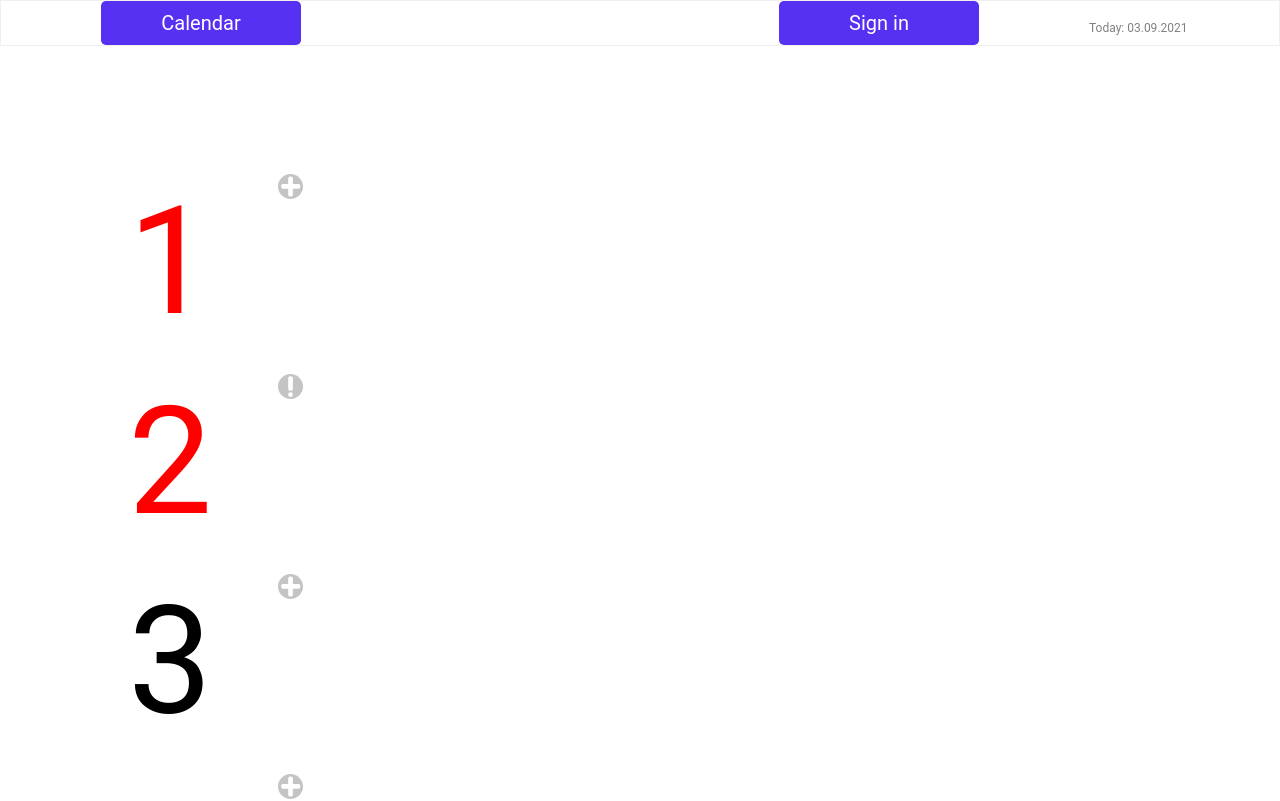
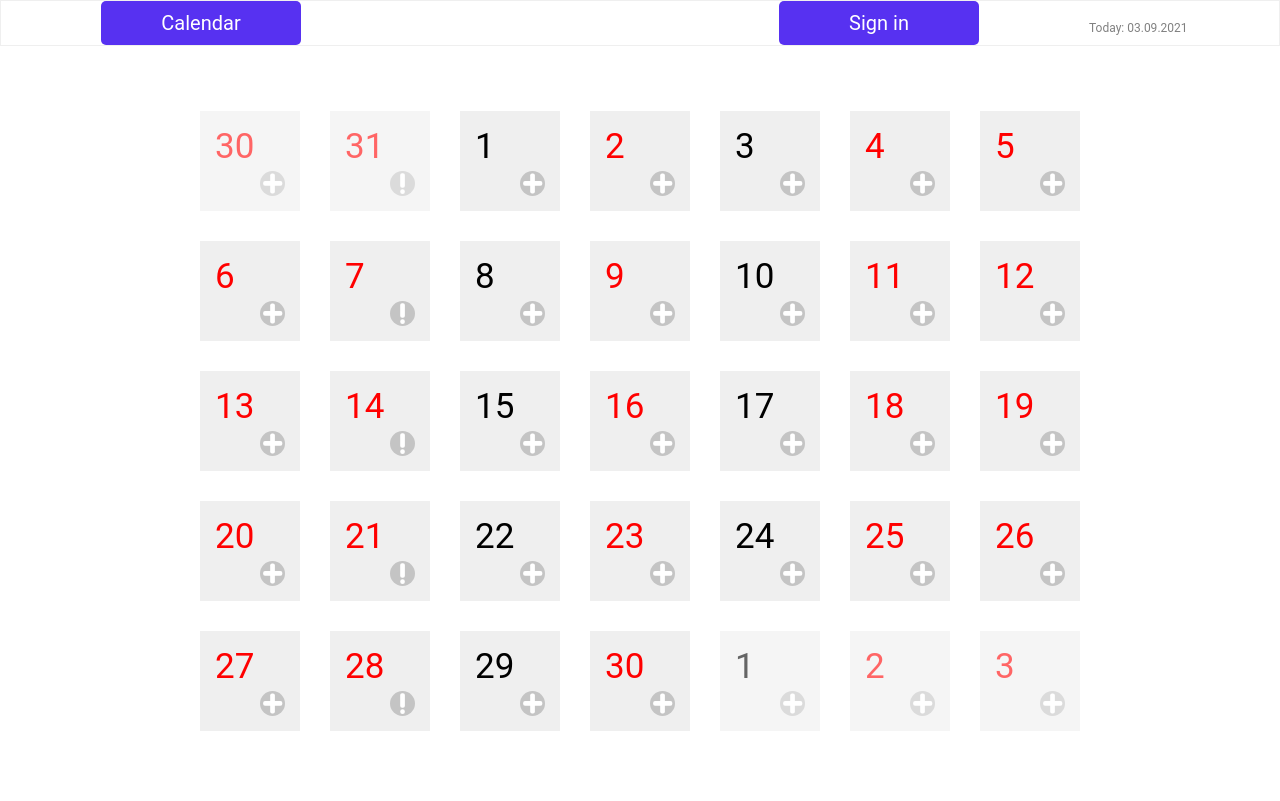
Before and after one commit to Kukonen/calendar, a React (Create React App) app in the folder client/: page / in a window 1280 px wide. Shown: the top 801 px of the page. Built offline with nearby package versions, Linux system fonts and the light colour scheme.

Commit message:
days styled

```diff
--- a/client/src/Components/App/App.jsx
+++ b/client/src/Components/App/App.jsx
@@ -6,22 +6,49 @@ const App = () => {
 
     const weeks = [
         [
-            {number: 1, free: true, activity: false},
-            {number: 2, free: true, activity: true},
-            {number: 3, free: false, activity: false},
-            {number: 4, free: true, activity: false},
-            {number: 5, free: false, activity: false},
-            {number: 6, free: true, activity: false},
-            {number: 7, free: true, activity: false},
+            {number: 30, free: true, activity: false, sameMonth: false},
+            {number: 31, free: true, activity: true, sameMonth: false},
+            {number: 1, free: false, activity: false, sameMonth: true},
+            {number: 2, free: true, activity: false, sameMonth: true},
+            {number: 3, free: false, activity: false, sameMonth: true},
+            {number: 4, free: true, activity: false, sameMonth: true},
+            {number: 5, free: true, activity: false, sameMonth: true},
         ],
         [
-            {number: 8, free: true, activity: false},
-            {number: 9, free: true, activity: true},
-            {number: 10, free: false, activity: false},
-            {number: 11, free: true, activity: false},
-            {number: 12, free: false, activity: false},
-            {number: 13, free: true, activity: false},
-            {number: 14, free: true, activity: false},
+            {number: 6, free: true, activity: false, sameMonth: true},
+            {number: 7, free: true, activity: true, sameMonth: true},
+            {number: 8, free: false, activity: false, sameMonth: true},
+            {number: 9, free: true, activity: false, sameMonth: true},
+            {number: 10, free: false, activity: false, sameMonth: true},
+            {number: 11, free: true, activity: false, sameMonth: true},
+            {number: 12, free: true, activity: false, sameMonth: true},
+        ],
+        [
+            {number: 13, free: true, activity: false, sameMonth: true},
+            {number: 14, free: true, activity: true, sameMonth: true},
+            {number: 15, free: false, activity: false, sameMonth: true},
+            {number: 16, free: true, activity: false, sameMonth: true},
+            {number: 17, free: false, activity: false, sameMonth: true},
+            {number: 18, free: true, activity: false, sameMonth: true},
+            {number: 19, free: true, activity: false, sameMonth: true},
+        ],
+        [
+            {number: 20, free: true, activity: false, sameMonth: true},
+            {number: 21, free: true, activity: true, sameMonth: true},
+            {number: 22, free: false, activity: false, sameMonth: true},
+            {number: 23, free: true, activity: false, sameMonth: true},
+            {number: 24, free: false, activity: false, sameMonth: true},
+            {number: 25, free: true, activity: false, sameMonth: true},
+            {number: 26, free: true, activity: false, sameMonth: true},
+        ],
+        [
+            {number: 27, free: true, activity: false, sameMonth: true},
+            {number: 28, free: true, activity: true, sameMonth: true},
+            {number: 29, free: false, activity: false, sameMonth: true},
+            {number: 30, free: true, activity: false, sameMonth: true},
+            {number: 1, free: false, activity: false, sameMonth: false},
+            {number: 2, free: true, activity: false, sameMonth: false},
+            {number: 3, free: true, activity: false, sameMonth: false},
         ]
     ]
 
--- a/client/src/Components/Day/Day.jsx
+++ b/client/src/Components/Day/Day.jsx
@@ -5,14 +5,13 @@ import AddIcon from './Add.svg';
 import ShowIcon from './Show.svg';
 
 const Day = (props) => {
-    const {number, free, activity} = props;
-    // console.log(number, free, activity)
+    const {number, free, activity, sameMonth} = props;
     return (
-        <div className = "Day">
+        <div className = {sameMonth ? "Day" : "Day DayAnotherMonth"}>
             <div className={free ? "DayNumber DayNumberFree" : "DayNumber"}>
                 <span className="DayNumberText">{number}</span>
             </div>
-            <div>{
+            <div className="DayImageSection">{
                 activity ?
                     <img className="DayImg" src={ShowIcon} alt="show" /> :
                     <img className="DayImg" src={AddIcon} alt="add" />
--- a/client/src/Components/Day/Day.scss
+++ b/client/src/Components/Day/Day.scss
@@ -1,12 +1,15 @@
 .Day {
     display: flex;
-    width: 200px;
-    height: 200px;
-}
-
-.DayNumber {
-    width: 150px;
-    height: 150px;
+    justify-content: space-between;
+    width: 70px;
+    height: 70px;
+    padding: 15px;
+    margin: 15px;
+    background-color: #efefef;
+    cursor: pointer;
+    &:hover {
+        background-color: #a58fff;
+    }
 }
 
 .DayNumberFree {
@@ -14,10 +17,19 @@
 }
 
 .DayNumberText {
-    font-size: 150px;
+    font-size: 35px;
+}
+
+.DayImageSection {
+    display: flex;
 }
 
 .DayImg {
+    margin-top: auto;
     width: 25px;
     height: 25px;
 }
+
+.DayAnotherMonth {
+    opacity: 60%;
+}
--- a/client/src/Components/Month/Month.scss
+++ b/client/src/Components/Month/Month.scss
@@ -1,3 +1,4 @@
 .Month {
-    padding: 10%;
+    padding-top: 50px;
+    width: 100%;
 }
--- a/client/src/Components/Week/Week.jsx
+++ b/client/src/Components/Week/Week.jsx
@@ -6,12 +6,12 @@ const Week = (props) => {
 
     const days = props.days.map(day => {
         return (
-            <Day number={day.number} free={day.free} activity={day.activity}/>
+            <Day number={day.number} free={day.free} activity={day.activity} sameMonth={day.sameMonth}/>
         )
     })
 
     return (
-        <div>
+        <div className="Week">
             {days}
         </div>
     )
--- a/client/src/Components/Week/Week.scss
+++ b/client/src/Components/Week/Week.scss
@@ -0,0 +1,4 @@
+.Week {
+    display: flex;
+    justify-content: center;
+}
--- a/client/src/index.css
+++ b/client/src/index.css
@@ -1,3 +1,4 @@
-body {
+body, #root {
     font-family: Roboto;
+    height: 100vh;
 }
```
